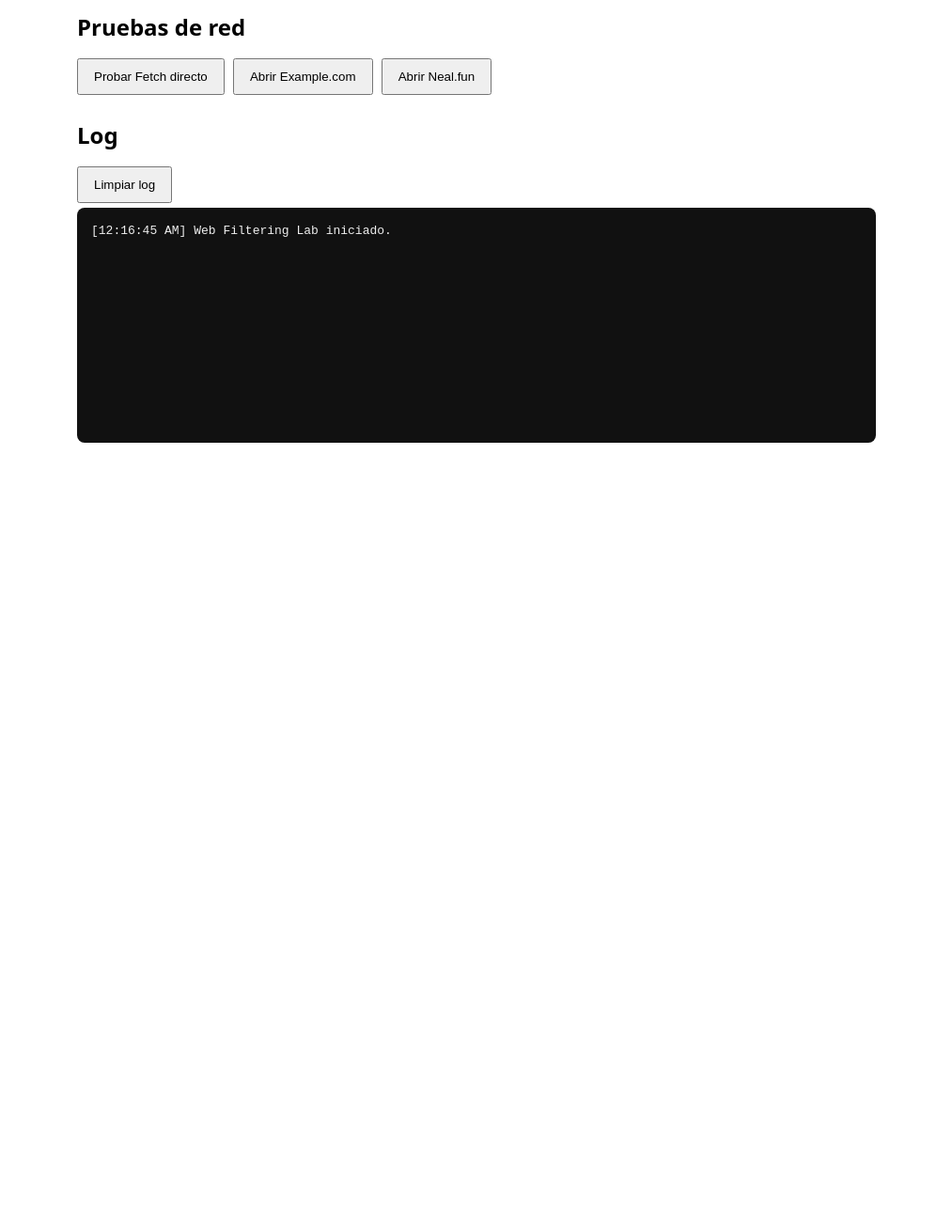
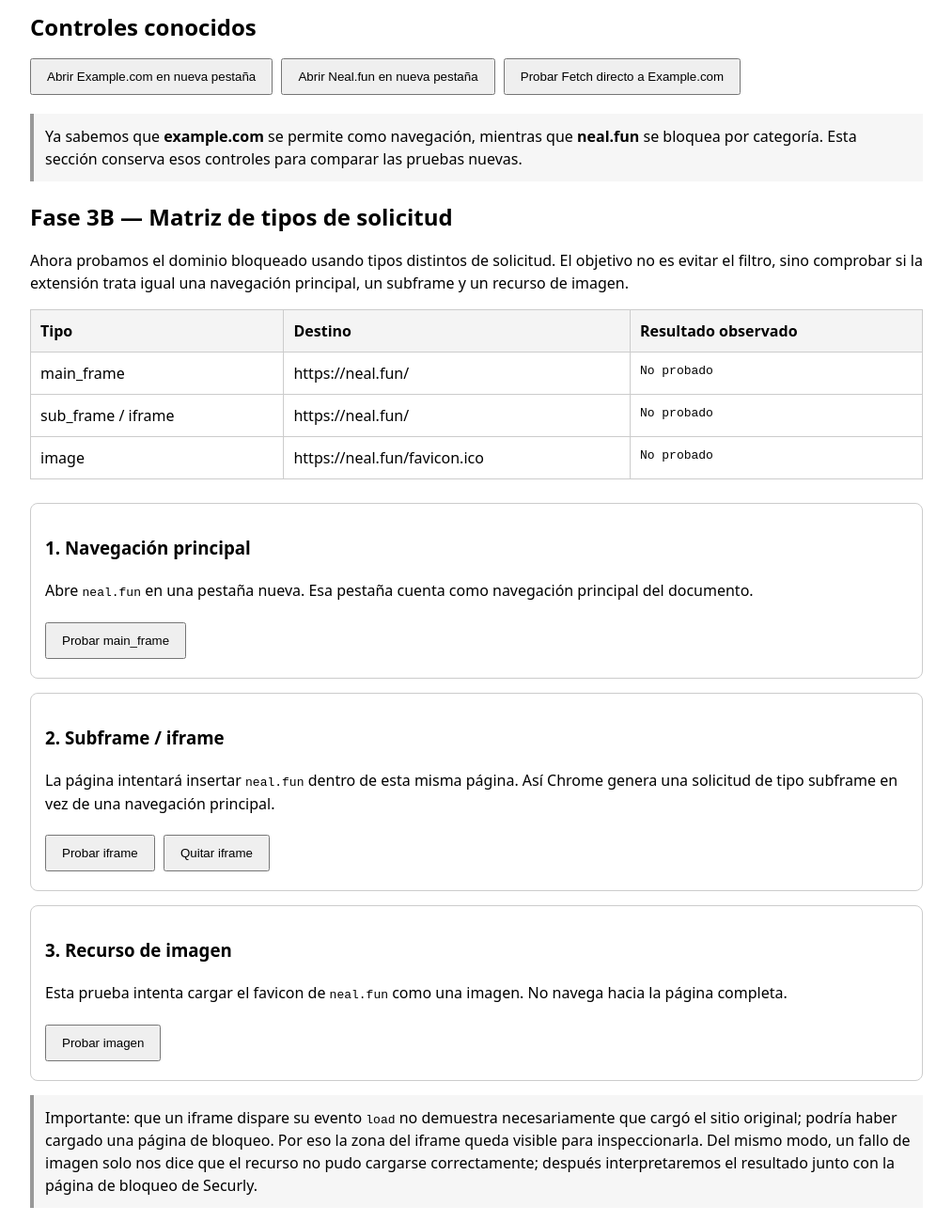
Before and after one commit to ByteShark-dev/securly-lab, a plain HTML site: page index.html in a window 1280 px wide. Shown: the part 620-1920 px from the top of the page at 94% size, without its empty margins (133-1146 px from the left). Before the commit the page ends 1131 px from the top, so only its background shows below. Drawn offline with Linux system fonts and the light colour scheme.

Commit message:
Add request-type matrix for filtering lab

```diff
--- a/index.html
+++ b/index.html
@@ -2,23 +2,19 @@
 <html lang="es">
 <head>
     <meta charset="UTF-8">
-
-    <!-- Ajuste correcto para Chromebook, móvil y pantallas pequeñas. -->
     <meta name="viewport" content="width=device-width, initial-scale=1.0">
-
     <title>Web Filtering Lab</title>
 
     <style>
         body {
             font-family: system-ui, sans-serif;
-            max-width: 850px;
+            max-width: 950px;
             margin: 40px auto;
             padding: 0 20px;
             line-height: 1.5;
         }
 
-        h1,
-        h2 {
+        h1, h2 {
             margin-bottom: 10px;
         }
 
@@ -47,6 +43,48 @@
             margin-bottom: 20px;
         }
 
+        table {
+            width: 100%;
+            border-collapse: collapse;
+            margin: 15px 0 25px;
+        }
+
+        th, td {
+            border: 1px solid #cccccc;
+            padding: 10px;
+            text-align: left;
+            vertical-align: top;
+        }
+
+        th {
+            background: #f4f4f4;
+        }
+
+        .result {
+            font-family: monospace;
+        }
+
+        .test-box {
+            border: 1px solid #cccccc;
+            border-radius: 8px;
+            padding: 15px;
+            margin: 15px 0;
+        }
+
+        #iframe-container iframe {
+            width: 100%;
+            min-height: 280px;
+            border: 1px solid #999999;
+            margin-top: 10px;
+        }
+
+        #image-preview {
+            max-width: 64px;
+            max-height: 64px;
+            display: none;
+            margin-top: 10px;
+        }
+
         #log {
             white-space: pre-wrap;
             overflow-wrap: anywhere;
@@ -54,132 +92,191 @@
             color: #eeeeee;
             padding: 15px;
             border-radius: 8px;
-            min-height: 220px;
+            min-height: 240px;
             font-family: monospace;
+        }
+
+        .note {
+            background: #f6f6f6;
+            padding: 12px;
+            border-left: 4px solid #999999;
+            margin: 15px 0;
         }
     </style>
 </head>
 
 <body>
-
     <h1>Web Filtering Lab</h1>
 
     <p>
-        Laboratorio para estudiar navegación, Service Workers,
-        CORS y filtrado web desde Chrome.
+        Laboratorio para estudiar cómo Chrome y un filtro web tratan
+        distintos tipos de solicitudes sin desactivar la extensión.
     </p>
 
     <h2>Contexto del navegador</h2>
 
     <div class="info">
-        <p>
-            Origin:
-            <span id="origin" class="value">Cargando...</span>
-        </p>
-
-        <p>
-            Host:
-            <span id="host" class="value">Cargando...</span>
-        </p>
-
-        <p>
-            Protocol:
-            <span id="protocol" class="value">Cargando...</span>
-        </p>
-
-        <p>
-            Secure Context:
-            <span id="secure" class="value">Cargando...</span>
-        </p>
-
-        <p>
-            Service Workers:
-            <span id="sw-support" class="value">Cargando...</span>
-        </p>
-
-        <p>
-            WebSockets:
-            <span id="ws-support" class="value">Cargando...</span>
-        </p>
+        <p>Origin: <span id="origin" class="value">Cargando...</span></p>
+        <p>Host: <span id="host" class="value">Cargando...</span></p>
+        <p>Protocol: <span id="protocol" class="value">Cargando...</span></p>
+        <p>Secure Context: <span id="secure" class="value">Cargando...</span></p>
+        <p>Service Workers: <span id="sw-support" class="value">Cargando...</span></p>
+        <p>WebSockets: <span id="ws-support" class="value">Cargando...</span></p>
     </div>
 
     <h2>Service Worker</h2>
 
     <div id="status">
-        Estado:
-        <span id="sw-status">Comprobando...</span>
+        Estado: <span id="sw-status">Comprobando...</span>
     </div>
 
-    <button onclick="testServiceWorker()">
-        Probar Service Worker
+    <button onclick="testServiceWorker()">Probar Service Worker</button>
+
+    <h2>Controles conocidos</h2>
+
+    <button onclick="openMainFrame('https://example.com/', 'example.com')">
+        Abrir Example.com en nueva pestaña
     </button>
 
-    <h2>Pruebas de red</h2>
+    <button onclick="openMainFrame('https://neal.fun/', 'neal.fun')">
+        Abrir Neal.fun en nueva pestaña
+    </button>
 
     <button onclick="testDirectFetch()">
-        Probar Fetch directo
+        Probar Fetch directo a Example.com
     </button>
 
-    <button onclick="testExample()">
-        Abrir Example.com
-    </button>
+    <div class="note">
+        Ya sabemos que <strong>example.com</strong> se permite como navegación,
+        mientras que <strong>neal.fun</strong> se bloquea por categoría.
+        Esta sección conserva esos controles para comparar las pruebas nuevas.
+    </div>
 
-    <button onclick="testNeal()">
-        Abrir Neal.fun
-    </button>
+    <h2>Fase 3B — Matriz de tipos de solicitud</h2>
+
+    <p>
+        Ahora probamos el dominio bloqueado usando tipos distintos de solicitud.
+        El objetivo no es evitar el filtro, sino comprobar si la extensión trata
+        igual una navegación principal, un subframe y un recurso de imagen.
+    </p>
+
+    <table>
+        <thead>
+            <tr>
+                <th>Tipo</th>
+                <th>Destino</th>
+                <th>Resultado observado</th>
+            </tr>
+        </thead>
+        <tbody>
+            <tr>
+                <td>main_frame</td>
+                <td>https://neal.fun/</td>
+                <td id="result-main" class="result">No probado</td>
+            </tr>
+            <tr>
+                <td>sub_frame / iframe</td>
+                <td>https://neal.fun/</td>
+                <td id="result-iframe" class="result">No probado</td>
+            </tr>
+            <tr>
+                <td>image</td>
+                <td>https://neal.fun/favicon.ico</td>
+                <td id="result-image" class="result">No probado</td>
+            </tr>
+        </tbody>
+    </table>
+
+    <div class="test-box">
+        <h3>1. Navegación principal</h3>
+
+        <p>
+            Abre <code>neal.fun</code> en una pestaña nueva. Esa pestaña cuenta
+            como navegación principal del documento.
+        </p>
+
+        <button onclick="testBlockedMainFrame()">
+            Probar main_frame
+        </button>
+    </div>
+
+    <div class="test-box">
+        <h3>2. Subframe / iframe</h3>
+
+        <p>
+            La página intentará insertar <code>neal.fun</code> dentro de esta misma
+            página. Así Chrome genera una solicitud de tipo subframe en vez de una
+            navegación principal.
+        </p>
+
+        <button onclick="testIframe()">
+            Probar iframe
+        </button>
+
+        <button onclick="clearIframe()">
+            Quitar iframe
+        </button>
+
+        <div id="iframe-container"></div>
+    </div>
+
+    <div class="test-box">
+        <h3>3. Recurso de imagen</h3>
+
+        <p>
+            Esta prueba intenta cargar el favicon de <code>neal.fun</code> como una
+            imagen. No navega hacia la página completa.
+        </p>
+
+        <button onclick="testImage()">
+            Probar imagen
+        </button>
+
+        <img id="image-preview" alt="Recurso de prueba">
+    </div>
+
+    <div class="note">
+        Importante: que un iframe dispare su evento <code>load</code> no demuestra
+        necesariamente que cargó el sitio original; podría haber cargado una página
+        de bloqueo. Por eso la zona del iframe queda visible para inspeccionarla.
+        Del mismo modo, un fallo de imagen solo nos dice que el recurso no pudo
+        cargarse correctamente; después interpretaremos el resultado junto con la
+        página de bloqueo de Securly.
+    </div>
 
     <h2>Log</h2>
 
-    <button onclick="clearLog()">
-        Limpiar log
-    </button>
+    <button onclick="clearLog()">Limpiar log</button>
 
     <div id="log"></div>
 
     <script>
-        /*
-         * =========================================================
+        /* =========================================================
          * INFORMACIÓN DEL CONTEXTO
-         * =========================================================
-         */
+         * ========================================================= */
 
-        document.getElementById("origin").textContent =
-            location.origin;
-
-        document.getElementById("host").textContent =
-            location.host;
-
-        document.getElementById("protocol").textContent =
-            location.protocol;
-
+        document.getElementById("origin").textContent = location.origin;
+        document.getElementById("host").textContent = location.host;
+        document.getElementById("protocol").textContent = location.protocol;
         document.getElementById("secure").textContent =
             window.isSecureContext ? "true" : "false";
 
         document.getElementById("sw-support").textContent =
-            "serviceWorker" in navigator
-                ? "Disponible"
-                : "No disponible";
+            "serviceWorker" in navigator ? "Disponible" : "No disponible";
 
         document.getElementById("ws-support").textContent =
-            "WebSocket" in window
-                ? "Disponible"
-                : "No disponible";
+            "WebSocket" in window ? "Disponible" : "No disponible";
 
 
-        /*
-         * =========================================================
-         * LOG DEL LABORATORIO
-         * =========================================================
-         */
+        /* =========================================================
+         * LOG
+         * ========================================================= */
 
         function log(message) {
             const output = document.getElementById("log");
+            const time = new Date().toLocaleTimeString();
 
-            const time =
-                new Date().toLocaleTimeString();
-
-            output.textContent +=
-                `[${time}] ${message}\n`;
+            output.textContent += `[${time}] ${message}\n`;
         }
 
         function clearLog() {
@@ -187,66 +284,43 @@
         }
 
 
-        /*
-         * =========================================================
+        /* =========================================================
          * SERVICE WORKER
-         * =========================================================
-         */
+         * ========================================================= */
 
         async function registerServiceWorker() {
             if (!("serviceWorker" in navigator)) {
-                document.getElementById("sw-status").textContent =
-                    "No soportado";
-
+                document.getElementById("sw-status").textContent = "No soportado";
                 log("Service Worker no soportado.");
-
                 return;
             }
 
             try {
-                // Registrar sw.js ubicado en la misma carpeta.
                 const registration =
                     await navigator.serviceWorker.register("./sw.js");
 
                 log("Service Worker registrado.");
                 log(`Scope: ${registration.scope}`);
 
-                // Esperar hasta que haya un Service Worker activo.
                 await navigator.serviceWorker.ready;
-
                 updateServiceWorkerStatus();
 
             } catch (error) {
-                document.getElementById("sw-status").textContent =
-                    "Error";
-
-                log(
-                    `Error registrando Service Worker: ${error.message}`
-                );
+                document.getElementById("sw-status").textContent = "Error";
+                log(`Error registrando Service Worker: ${error.message}`);
             }
         }
-
 
         function updateServiceWorkerStatus() {
             if (navigator.serviceWorker.controller) {
                 document.getElementById("sw-status").textContent =
                     "Activo y controlando esta página";
-
-                log(
-                    "El Service Worker está controlando esta página."
-                );
             } else {
                 document.getElementById("sw-status").textContent =
                     "Registrado, recarga la página";
-
-                log(
-                    "Service Worker registrado, pero esta pestaña todavía no está controlada."
-                );
             }
         }
 
-
-        // Detectar cuando el Service Worker toma control.
         if ("serviceWorker" in navigator) {
             navigator.serviceWorker.addEventListener(
                 "controllerchange",
@@ -257,136 +331,145 @@
             );
         }
 
-
-        /*
-         * =========================================================
-         * PRUEBA DEL SERVICE WORKER
-         * =========================================================
-         */
-
         async function testServiceWorker() {
             log("Solicitando ./lab-message");
 
             try {
-                /*
-                 * Este recurso no existe físicamente en GitHub.
-                 * sw.js debería interceptarlo y generar la respuesta.
-                 */
-                const response =
-                    await fetch("./lab-message");
+                const response = await fetch("./lab-message");
+                const data = await response.json();
 
                 log(`HTTP status: ${response.status}`);
-
-                const data =
-                    await response.json();
-
-                log("Respuesta recibida:");
-
-                log(
-                    JSON.stringify(data, null, 2)
-                );
+                log(JSON.stringify(data, null, 2));
 
             } catch (error) {
-                log(
-                    `Service Worker ERROR: ${error.message}`
-                );
+                log(`Service Worker ERROR: ${error.message}`);
             }
         }
 
 
-        /*
-         * =========================================================
-         * PRUEBA DE FETCH CROSS-ORIGIN
-         * =========================================================
-         */
+        /* =========================================================
+         * CONTROL CORS YA CONOCIDO
+         * ========================================================= */
 
         async function testDirectFetch() {
-            log(
-                "Intentando fetch directo hacia https://example.com/ ..."
-            );
+            log("Fetch directo → https://example.com/");
 
             try {
-                /*
-                 * La página actual pertenece a:
-                 * https://byteshark-dev.github.io
-                 *
-                 * example.com pertenece a otro origin.
-                 *
-                 * Esta prueba nos ayuda a observar la restricción
-                 * de CORS desde una página web normal.
-                 */
-                const response =
-                    await fetch("https://example.com/");
+                const response = await fetch("https://example.com/");
+                const text = await response.text();
 
-                log(
-                    `HTTP status: ${response.status}`
-                );
-
-                const text =
-                    await response.text();
-
-                log(
-                    `Respuesta leída correctamente: ${text.length} caracteres`
-                );
-
-                // Mostrar solamente una pequeña parte del HTML.
-                log("Primeros 250 caracteres:");
-
-                log(
-                    text.substring(0, 250)
-                );
+                log(`HTTP status: ${response.status}`);
+                log(`Respuesta leída: ${text.length} caracteres`);
 
             } catch (error) {
                 log("Fetch directo falló.");
-
-                log(
-                    `Tipo: ${error.name}`
-                );
-
-                log(
-                    `Mensaje: ${error.message}`
-                );
+                log(`Tipo: ${error.name}`);
+                log(`Mensaje: ${error.message}`);
             }
         }
 
 
-        /*
-         * =========================================================
-         * CONTROLES DE NAVEGACIÓN
-         * =========================================================
-         */
+        /* =========================================================
+         * MAIN FRAME
+         * ========================================================= */
 
-        function testExample() {
-            log(
-                "Navegación directa hacia example.com"
-            );
+        function openMainFrame(url, label) {
+            log(`Abriendo navegación principal → ${label}`);
 
-            location.href =
-                "https://example.com/";
+            // Al ejecutarse desde un clic, Chrome permite abrir la pestaña nueva.
+            window.open(url, "_blank", "noopener,noreferrer");
+        }
+
+        function testBlockedMainFrame() {
+            document.getElementById("result-main").textContent =
+                "Pestaña abierta; comprobar si aparece la página de bloqueo";
+
+            log("MAIN_FRAME → https://neal.fun/");
+            openMainFrame("https://neal.fun/", "neal.fun");
         }
 
 
-        function testNeal() {
-            log(
-                "Navegación directa hacia neal.fun"
-            );
+        /* =========================================================
+         * SUBFRAME / IFRAME
+         * ========================================================= */
 
-            location.href =
-                "https://neal.fun/";
+        function testIframe() {
+            const container = document.getElementById("iframe-container");
+            const result = document.getElementById("result-iframe");
+
+            // Eliminar pruebas anteriores para generar una solicitud nueva.
+            container.innerHTML = "";
+
+            const iframe = document.createElement("iframe");
+            iframe.title = "Neal.fun subframe test";
+
+            result.textContent = "Solicitando...";
+            log("SUB_FRAME → https://neal.fun/");
+
+            iframe.addEventListener("load", () => {
+                result.textContent =
+                    "Evento load recibido; inspeccionar visualmente el iframe";
+
+                log(
+                    "IFRAME: evento load recibido. Puede ser el destino o una block page."
+                );
+            });
+
+            iframe.addEventListener("error", () => {
+                result.textContent = "Error al cargar subframe";
+                log("IFRAME: evento error recibido.");
+            });
+
+            iframe.src = "https://neal.fun/";
+            container.appendChild(iframe);
+        }
+
+        function clearIframe() {
+            document.getElementById("iframe-container").innerHTML = "";
+            document.getElementById("result-iframe").textContent = "No probado";
+            log("Iframe eliminado.");
         }
 
 
-        /*
-         * =========================================================
+        /* =========================================================
+         * IMAGE REQUEST
+         * ========================================================= */
+
+        function testImage() {
+            const image = document.getElementById("image-preview");
+            const result = document.getElementById("result-image");
+
+            result.textContent = "Solicitando...";
+            image.style.display = "none";
+
+            log("IMAGE → https://neal.fun/favicon.ico");
+
+            // Añadimos un parámetro para evitar reutilizar una respuesta cacheada.
+            const testUrl =
+                `https://neal.fun/favicon.ico?lab=${Date.now()}`;
+
+            image.onload = () => {
+                result.textContent = "Imagen cargada";
+                image.style.display = "block";
+                log("IMAGE: recurso cargado correctamente.");
+            };
+
+            image.onerror = () => {
+                result.textContent = "Error al cargar imagen";
+                image.style.display = "none";
+                log("IMAGE: el recurso no pudo cargarse.");
+            };
+
+            image.src = testUrl;
+        }
+
+
+        /* =========================================================
          * INICIO
-         * =========================================================
-         */
+         * ========================================================= */
 
-        log("Web Filtering Lab iniciado.");
-
-        // Registrar automáticamente el Service Worker.
+        log("Web Filtering Lab iniciado — Fase 3B.");
         registerServiceWorker();
     </script>
-
 </body>
 </html>
```
